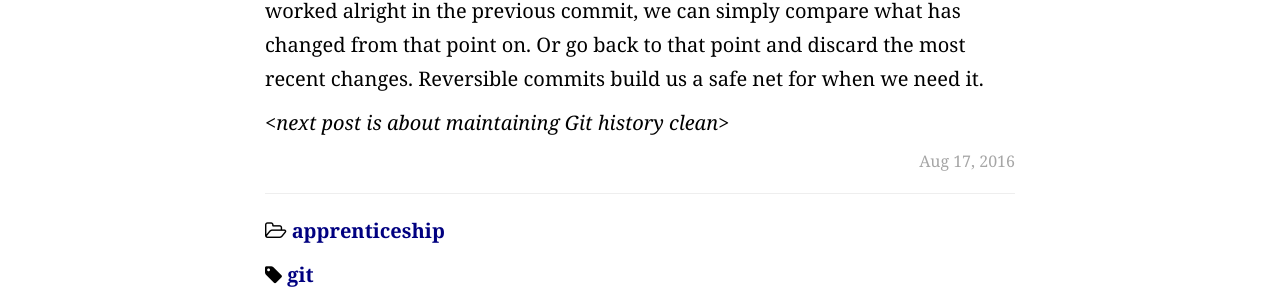
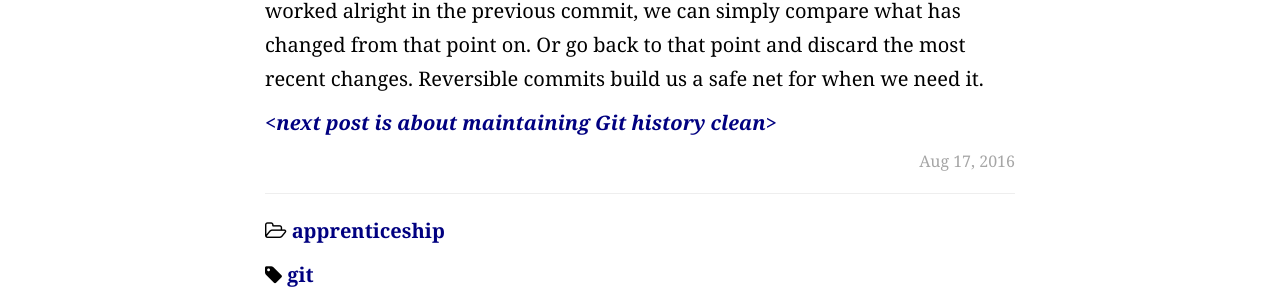
Before and after one commit to pwdd/pwdd.github.io, a Jekyll site: the page built from _posts/2016-08-17-how-a-good-commit-looks-like.md, in a window 1280 px wide. Shown: the part 2122-2426 px from the top of the page. Built offline with Jekyll 4.4.1, drawn with Linux system fonts in a browser that asks for light colours; nearby versions of some CDN libraries; some web fonts are replaced.

Commit message:
add link

```diff
--- a/_posts/2016-08-17-how-a-good-commit-looks-like.md
+++ b/_posts/2016-08-17-how-a-good-commit-looks-like.md
@@ -58,4 +58,4 @@ Let's say that we are working on a console game and we have to add colors to its
 
 Having a reversible commit is also useful when debugging: if everything worked alright in the previous commit, we can simply compare what has changed from that point on. Or go back to that point and discard the most recent changes. Reversible commits build us a safe net for when we need it.
 
-<*next post is about maintaining Git history clean*>
+[<*next post is about maintaining Git history clean*>]({% post_url 2016-08-19-the-difference-between-merge-and-rebase %})
```
